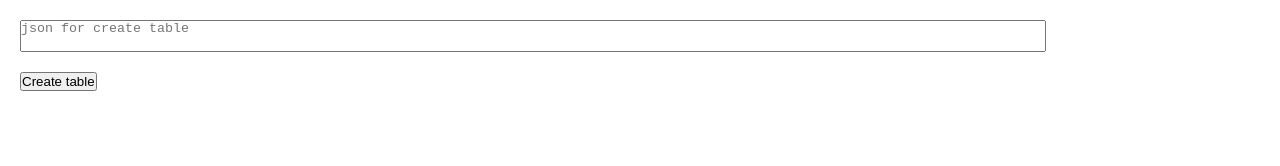
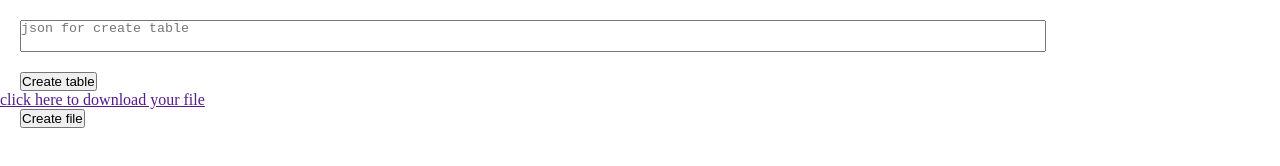
Before and after one commit to DmitriyProvatorov/test_exel, a plain HTML site: page index.html in a window 1280 px wide. Drawn offline with Linux system fonts and the light colour scheme.

Commit message:
download file example test

```diff
--- a/index.html
+++ b/index.html
@@ -21,6 +21,14 @@
     </style>
     <script src="./js/create_table.js"></script>
     <script src="./js/add_events.js"></script>
+    <script>
+        function download(text, name, type) {
+            var a = document.getElementById("a");
+            var file = new Blob([text], {type: type});
+            a.href = URL.createObjectURL(file);
+            a.download = name;
+        }
+    </script>
 </head>
 <body>
 <div class="table_container">
@@ -28,6 +36,8 @@
 </div>
 <textarea placeholder="json for create table"></textarea>
 <button>Create table</button>
+<a href="" id="a">click here to download your file</a>
+<button onclick="download('file text', 'myfilename.txt', 'text/plain')">Create file</button>
 
 </body>
 </html>
--- a/js/add_events.js
+++ b/js/add_events.js
@@ -1,3 +1,4 @@
 window.onload = function(){
     let button_create_table = document.querySelector('button').addEventListener('click', creater.create);
 }
+    //на документ и по дата атрибутам смотреть что есть что ну или по тегу
--- a/js/create_table.js
+++ b/js/create_table.js
@@ -37,7 +37,8 @@ createTable: function() {
     create_table_structure: function(head, body, _json){
         _json.forEach(function(item){
             if(item.isArray()){
-                create_table_structure(head, body, _json);
+                //ToDO не реализую многострочность поскольку структура в задании не предусмсатривает её
+                //create_table_structure(head, body, _json);
             }
             else{
 
```
